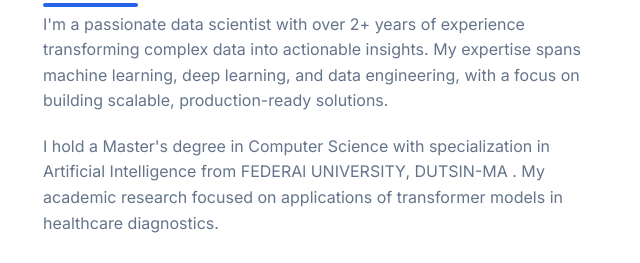
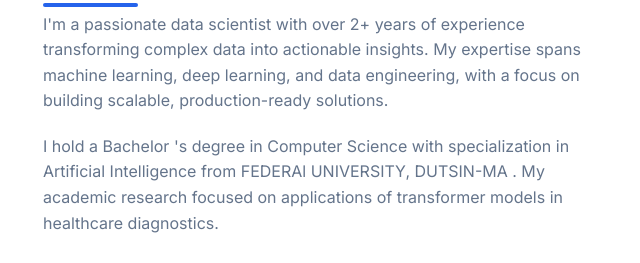
Before and after one commit to Emmanuel123-alamuoy/kuti, a plain HTML site: page index.html in a window 1280 px wide. Shown: the part 5148-5411 px from the top of the page, 17-657 px from the left. Drawn offline with nearby package versions, Linux system fonts and the light colour scheme.

Commit message:
Update index.html

```diff
--- a/index.html
+++ b/index.html
@@ -425,7 +425,7 @@
                 <h2 class="section-title">About Me</h2>
                 <p class="about-text">I'm a passionate data scientist with over 2+ years of experience transforming complex data into actionable insights. My expertise spans machine learning, deep learning, and data engineering, with a focus on building scalable, production-ready solutions.</p>
 
-                <p class="about-text">I hold a Master's degree in Computer Science with specialization in Artificial Intelligence from FEDERAl UNIVERSITY, DUTSIN-MA . My academic research focused on applications of transformer models in healthcare diagnostics.</p>
+                <p class="about-text">I hold a Bachelor 's degree in Computer Science with specialization in Artificial Intelligence from FEDERAl UNIVERSITY, DUTSIN-MA . My academic research focused on applications of transformer models in healthcare diagnostics.</p>
 
                 <div class="about-highlights">
                     <div class="highlight-item">
```
